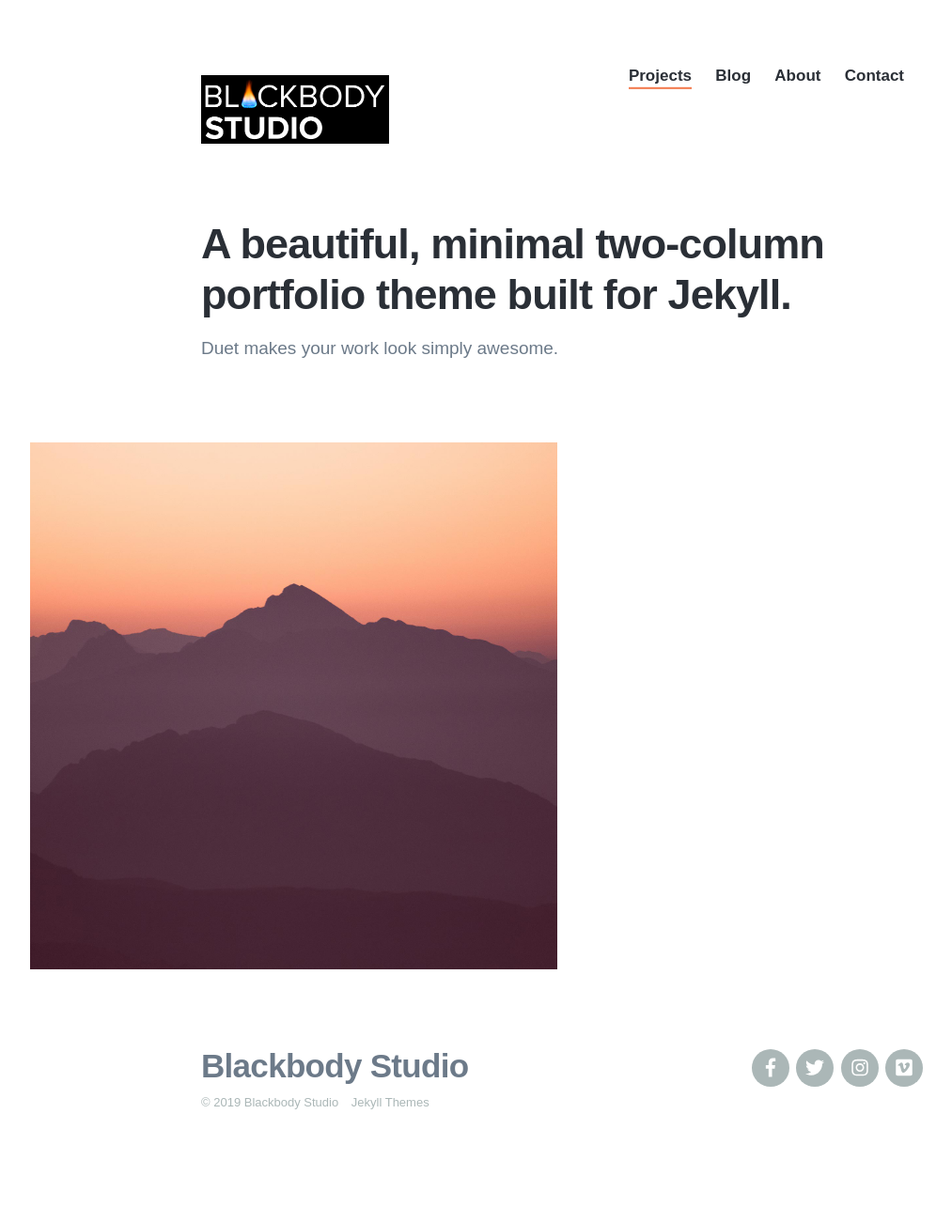
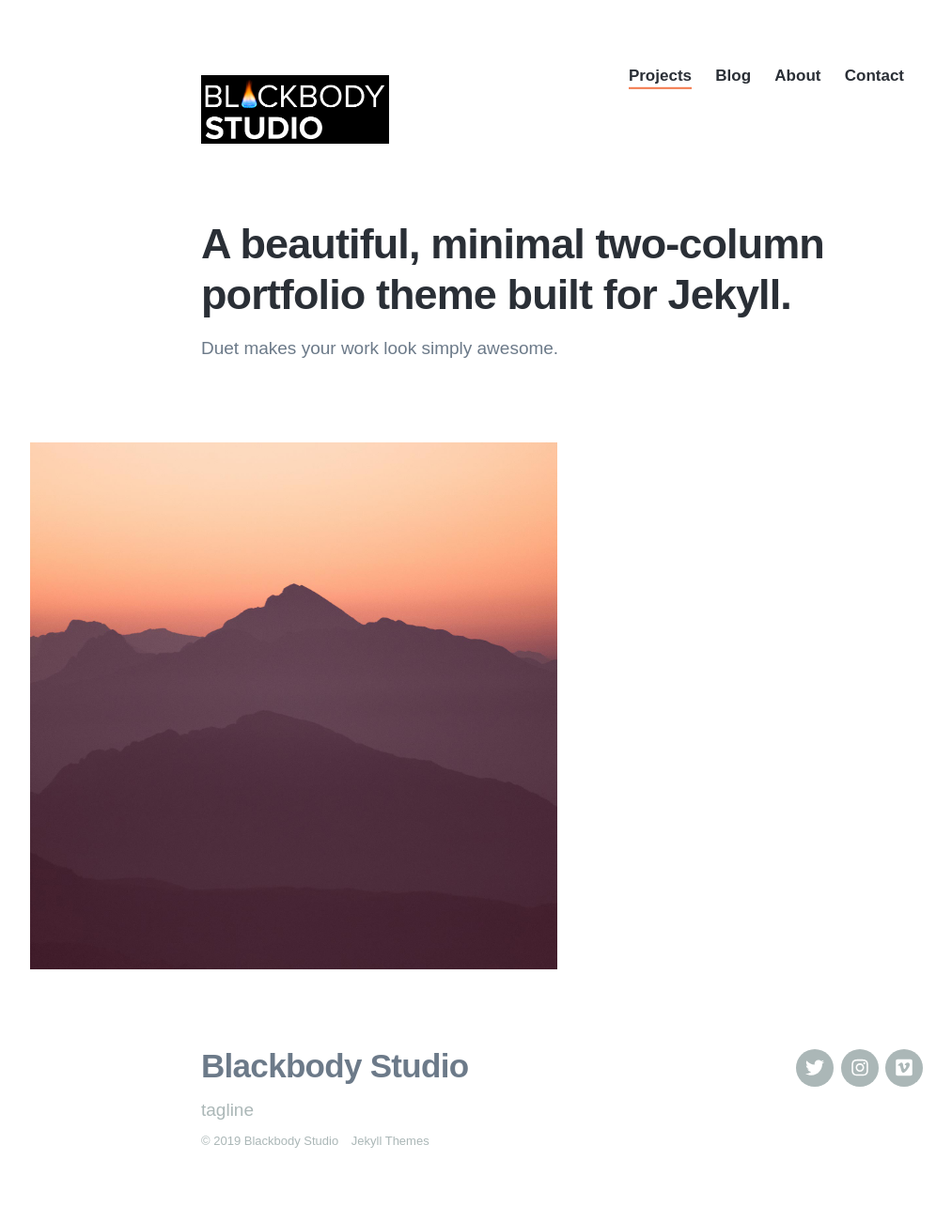
Before and after one commit to blackbody-studio/blackbody-studio.github.io, a Jekyll site: the page built from index.html, in a window 1280 px wide. Shown: the whole page at 94% size, without its empty margins (42-1055 px from the left). Built offline with Jekyll 4.4.1, drawn with Linux system fonts in a browser that asks for light colours; nearby versions of some CDN libraries; some web fonts are replaced; before the commit the page ends 1260 px from its top, so only the background shows below that.

Commit message:
Tagline add

```diff
--- a/_data/settings.yml
+++ b/_data/settings.yml
@@ -20,7 +20,7 @@ menu_settings:
 footer_settings:
   logo_image:
   logo_width: 200
-  footer_tagline:
+  footer_tagline: 'tagline'
 
 grid_settings:
   overlay_opacity: 0.8
@@ -33,7 +33,7 @@ contact_settings:
   send_button_text: 'Send Message'
 
 social_settings:
-  facebook_url:
+  facebook_url: ''
   twitter_url: 'https://twitter.com'
   instagram_url: 'http://instagram.com'
   snapchat_url: ''
```
